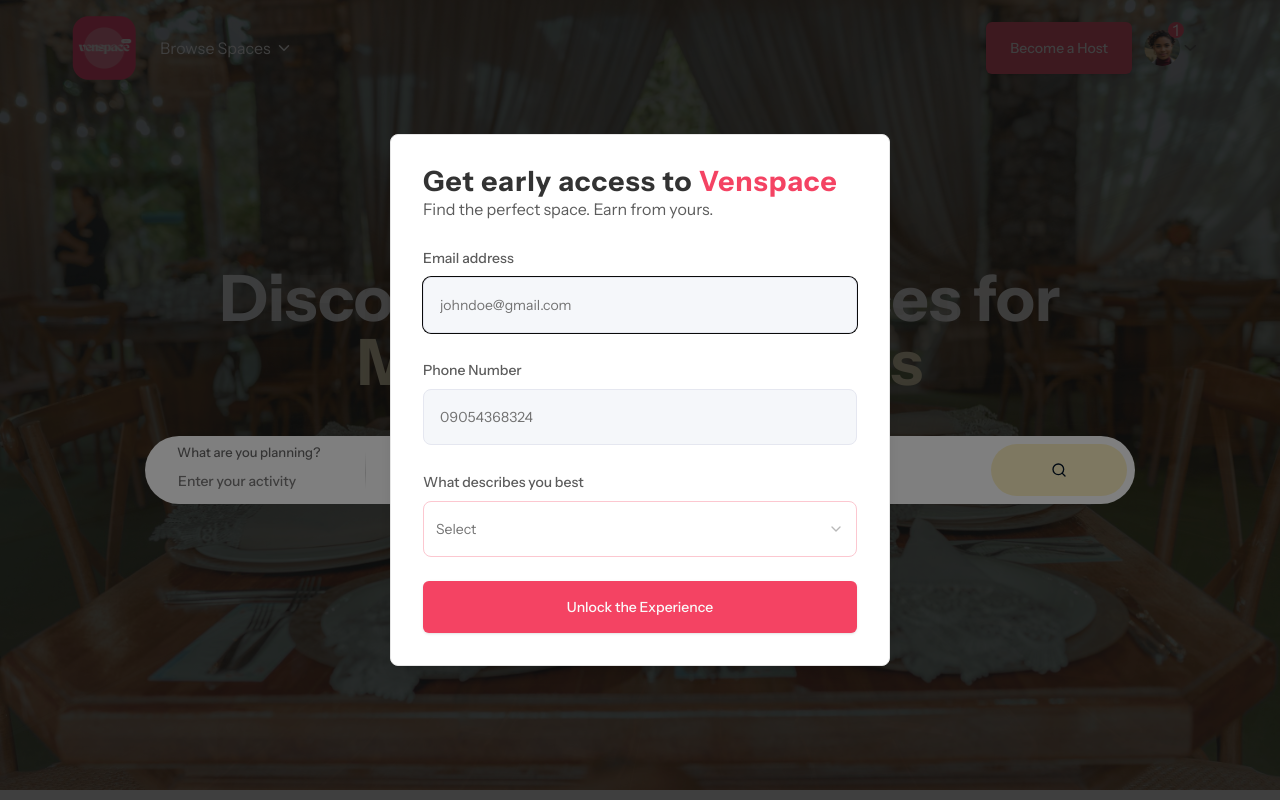
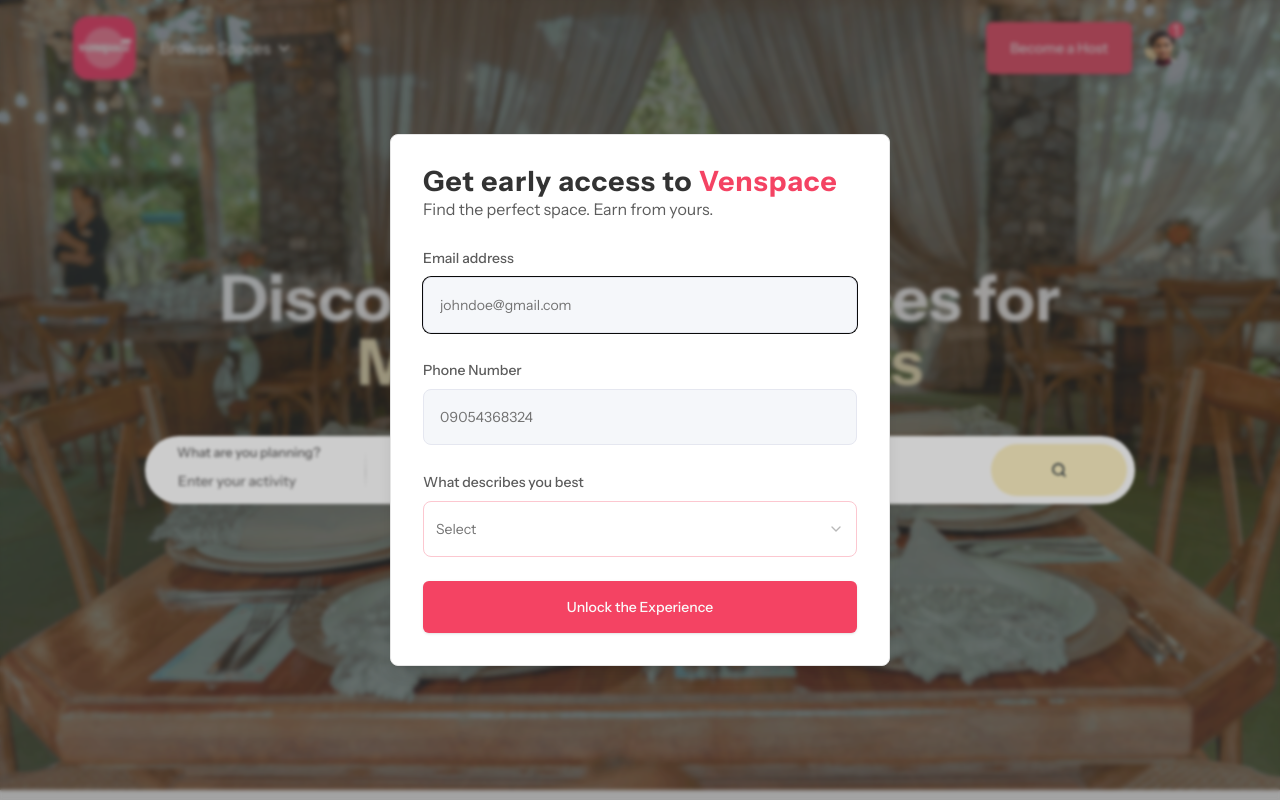
Before and after one commit to Weaveng/venspaceLive, a Next.js app: page / in a window 1280 px wide. Built offline with nearby package versions, Linux system fonts and the light colour scheme.

Commit message:
add backdrop filter

```diff
--- a/components/ui/dialog.tsx
+++ b/components/ui/dialog.tsx
@@ -21,7 +21,7 @@
   <DialogPrimitive.Overlay
     ref={ref}
     className={cn(
-      "fixed inset-0 z-50 bg-black/50  data-[state=open]:animate-in data-[state=closed]:animate-out data-[state=closed]:fade-out-0 data-[state=open]:fade-in-0",
+      "fixed inset-0 z-50 bg-black/20 backdrop-blur-[1.5px] data-[state=open]:animate-in data-[state=closed]:animate-out data-[state=closed]:fade-out-0 data-[state=open]:fade-in-0",
       className
     )}
     {...props}
```
Also changed, not shown: app/fonts/InstrumentSans-VariableFont.ttf (deleted).
